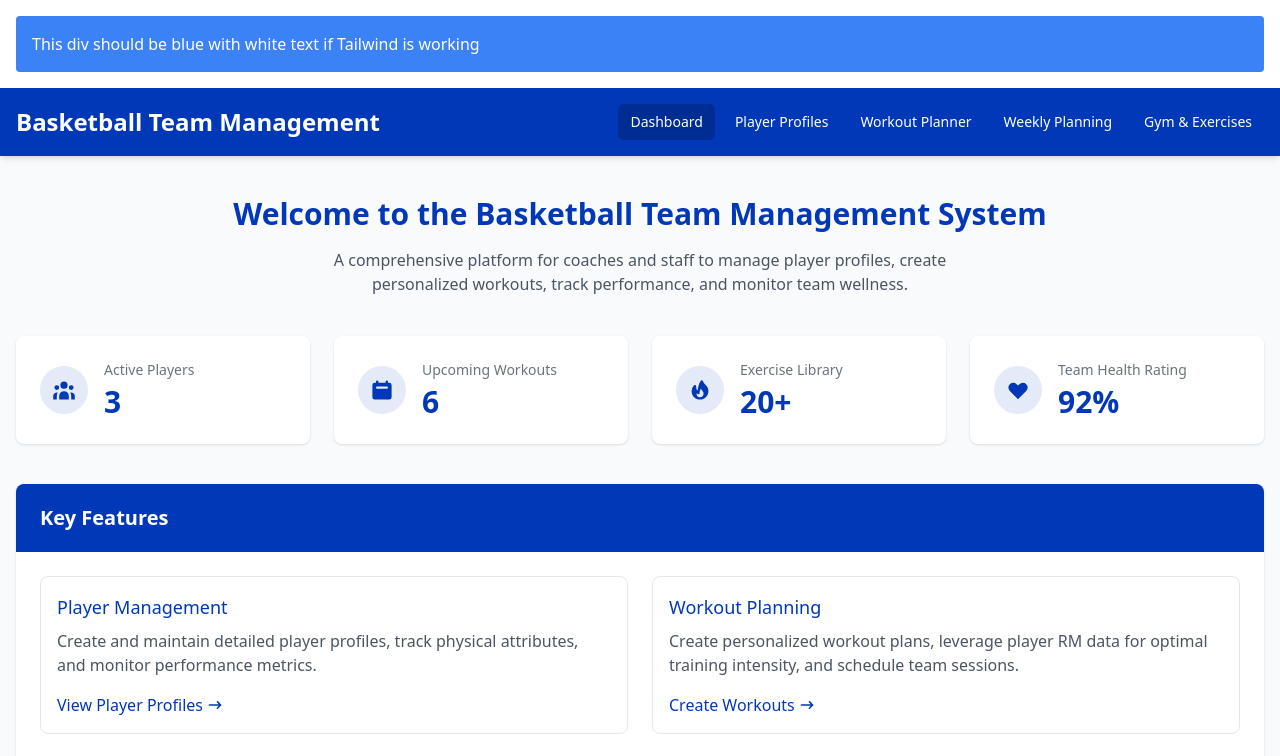
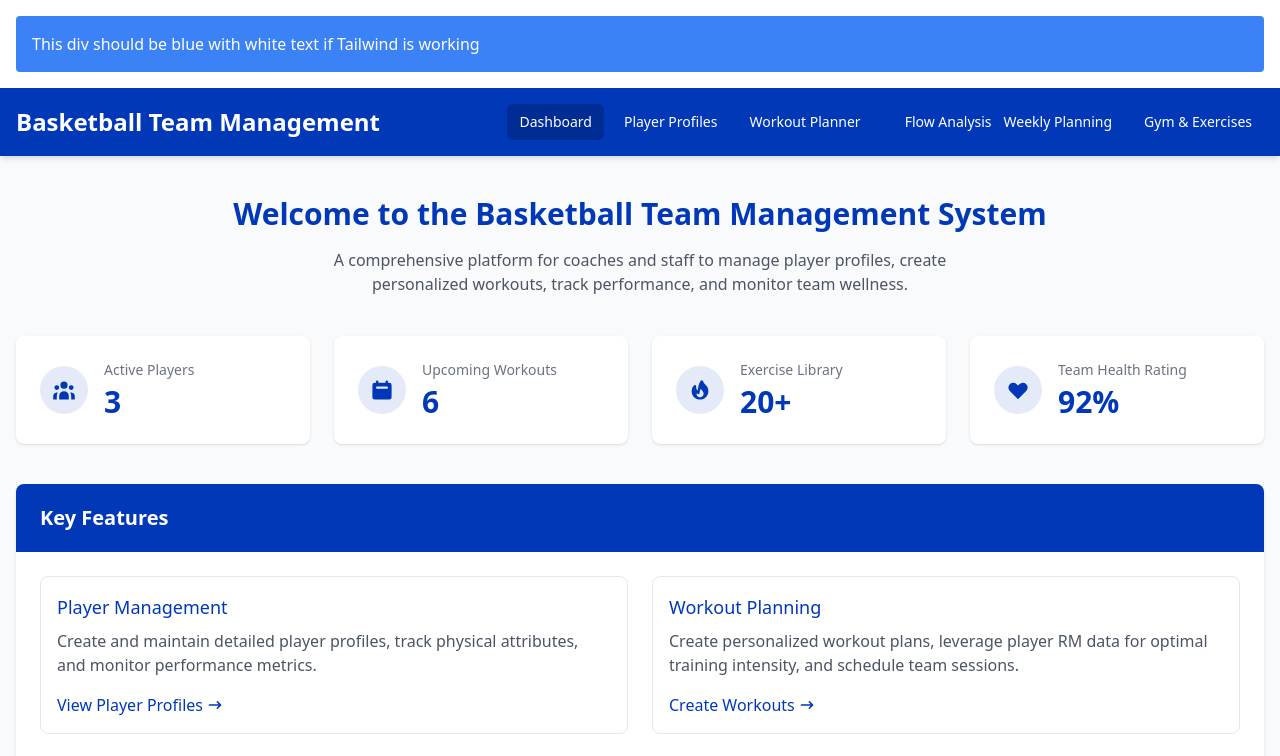
Before and after one commit to matarsarfati/Basketball, a React (Vite) app: page / in a window 1280 px wide. Shown: the top 756 px of the page. Built offline with nearby package versions, Linux system fonts and the light colour scheme.

Commit message:
Update all files

```diff
--- a/src/App.jsx
+++ b/src/App.jsx
@@ -9,6 +9,8 @@ import GymPage from './gym/GymPage';
 import HomePage from './pages/HomePage';
 import WeeklyPlanningPage from './pages/WeeklyPlanningPage';
 import './App.css';
+import BasicFlowGraph from './components/BasicFlowGraph';
+
 
 function App() {
   // Active link state for navigation styling
@@ -77,6 +79,17 @@ function App() {
                         }`}
                         onClick={() => handleLinkClick('/weekly-planning')}
                       >
+                        <Link
+  to="/flow-analysis"
+  className={`px-3 py-2 rounded-md text-sm font-medium ${
+    activeLink === '/flow-analysis'
+      ? 'bg-israel-blue-dark text-white'
+      : 'text-white hover:bg-israel-blue-light'
+  }`}
+  onClick={() => handleLinkClick('/flow-analysis')}
+>
+  Flow Analysis
+</Link>
                         Weekly Planning
                       </Link>
                       <Link
@@ -103,6 +116,7 @@ function App() {
                   <Route path="/workouts" element={<WorkoutPlanner />} />
                   <Route path="/gym" element={<GymPage />} />
                   <Route path="/weekly-planning" element={<WeeklyPlanningPage />} />
+                  <Route path="/flow-analysis" element={<BasicFlowGraph />} />
                 </Routes>
               </main>
 
```
